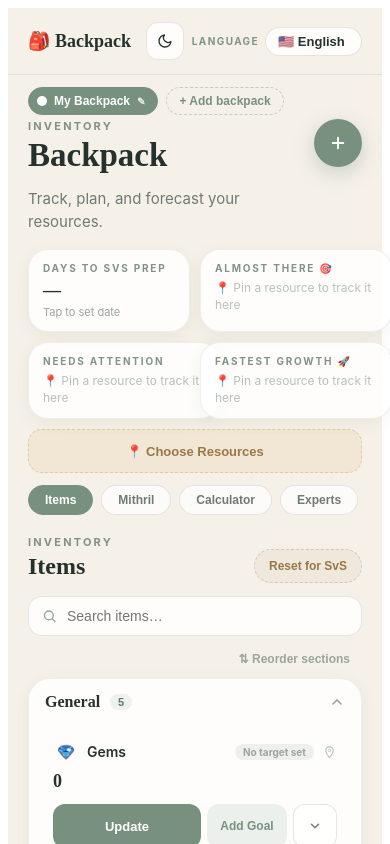
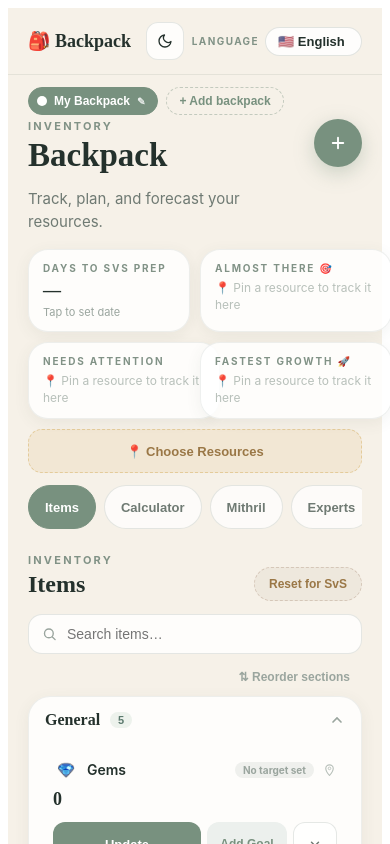
Before and after one commit to caroline3543/backpack-hub, a React (Create React App) app: page / in a window 390 px wide. Shown: the top 844 px of the page. Built offline with nearby package versions, Linux system fonts and the light colour scheme; the HTML template or start-up script is replaced by a standard one.

Commit message:
Polish separate calculator tab navigation, accessibility and mobile touch targets

```diff
--- a/src/features/backpack/BackpackScreen.jsx
+++ b/src/features/backpack/BackpackScreen.jsx
@@ -22,16 +22,16 @@ function SectionNav({ active, onChange, accent }) {
   const { t } = useI18n();
   const chips = [
     { key: "Items",    label: t("nav.items") },
+    { key: "Calculator",  label: "Calculator" },
     { key: "Mithril",  label: "Mithril" },
-    { key: "Calculator",  label: "Calculator" },
     { key: "Experts",  label: "Experts" },
   ];
   return (
-    <div style={{ display:"flex", gap:8, overflowX:"auto", padding:"12px 0 4px",
+    <div role="tablist" aria-label="Backpack sections" style={{ display:"flex", gap:8, overflowX:"auto", padding:"12px 0 8px",
       scrollbarWidth:"none" }}>
       {chips.map(chip => (
-        <button key={chip.key} onClick={() => onChange(chip.key)} style={{
-          padding:"7px 16px", borderRadius:99, fontSize:12, fontWeight:700,
+        <button key={chip.key} role="tab" aria-selected={active===chip.key} onClick={() => onChange(chip.key)} style={{
+          minHeight:44, padding:"10px 16px", borderRadius:99, fontSize:13, fontWeight:700,
           whiteSpace:"nowrap", flexShrink:0,
           background: active === chip.key ? accent : "rgba(255,255,255,0.72)",
           color: active === chip.key ? "white" : "var(--bp-muted2, #6f7a73)",
@@ -204,7 +204,7 @@ export default function BackpackScreen({ userId, accent = "#78917f" }) {
       />}
 
       {/* ── Section nav ── */}
-      <SectionNav active={activeSection} onChange={scrollTo} accent={accent} />
+      <SectionNav active={activeSection} onChange={setActiveSection} accent={accent} />
 
       {/* ── Items ── */}
       {activeSection==="Items"&&<div ref={refs.Items} style={{ scrollMarginTop:16, marginTop:8 }}>
```
